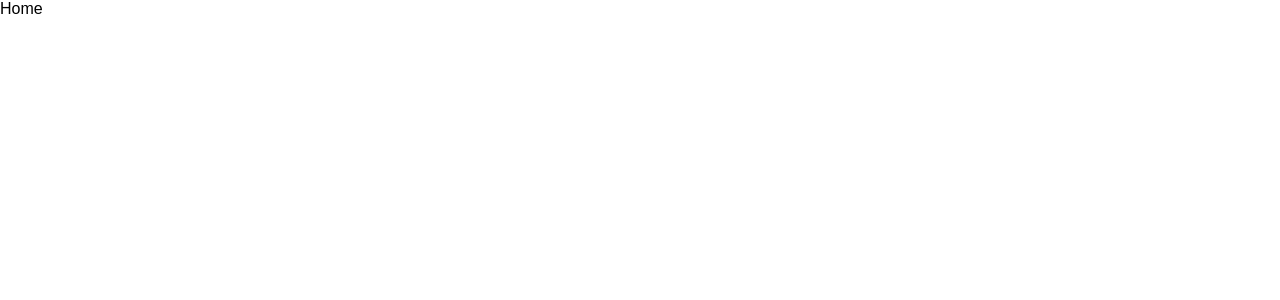
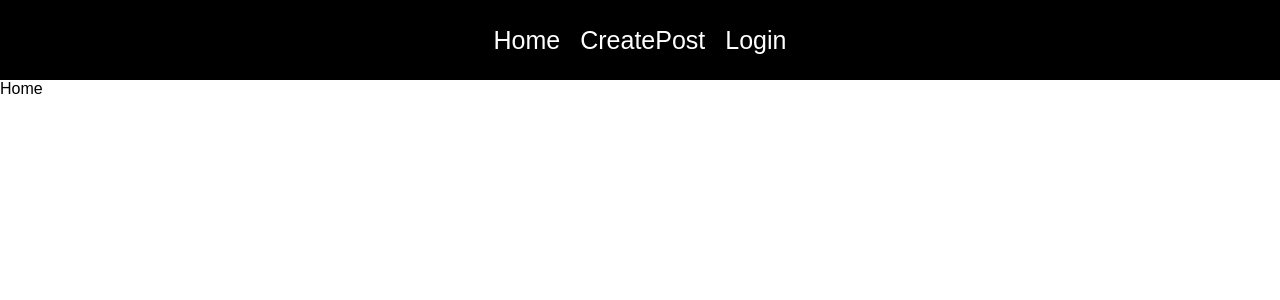
Before and after one commit to Abhimishra2424/Firebase-Blog-App, a React (Create React App) app: page / in a window 1280 px wide. Shown: the top 300 px of the page. Built offline with nearby package versions, Linux system fonts and the light colour scheme.

Commit message:
added nav bar in Top of Route

```diff
--- a/src/App.js
+++ b/src/App.js
@@ -6,7 +6,12 @@
 
 function App() {
   return (
-    <Router className="App">
+    <Router>
+      <nav>
+        <Link to="/">Home</Link>
+        <Link to="/createpost">CreatePost</Link>
+        <Link to="/login">Login</Link>
+      </nav>
       <Routes>
         <Route path="/" element={<Home />} />
         <Route path="/createpost" element={<CreatePost />} />
```
